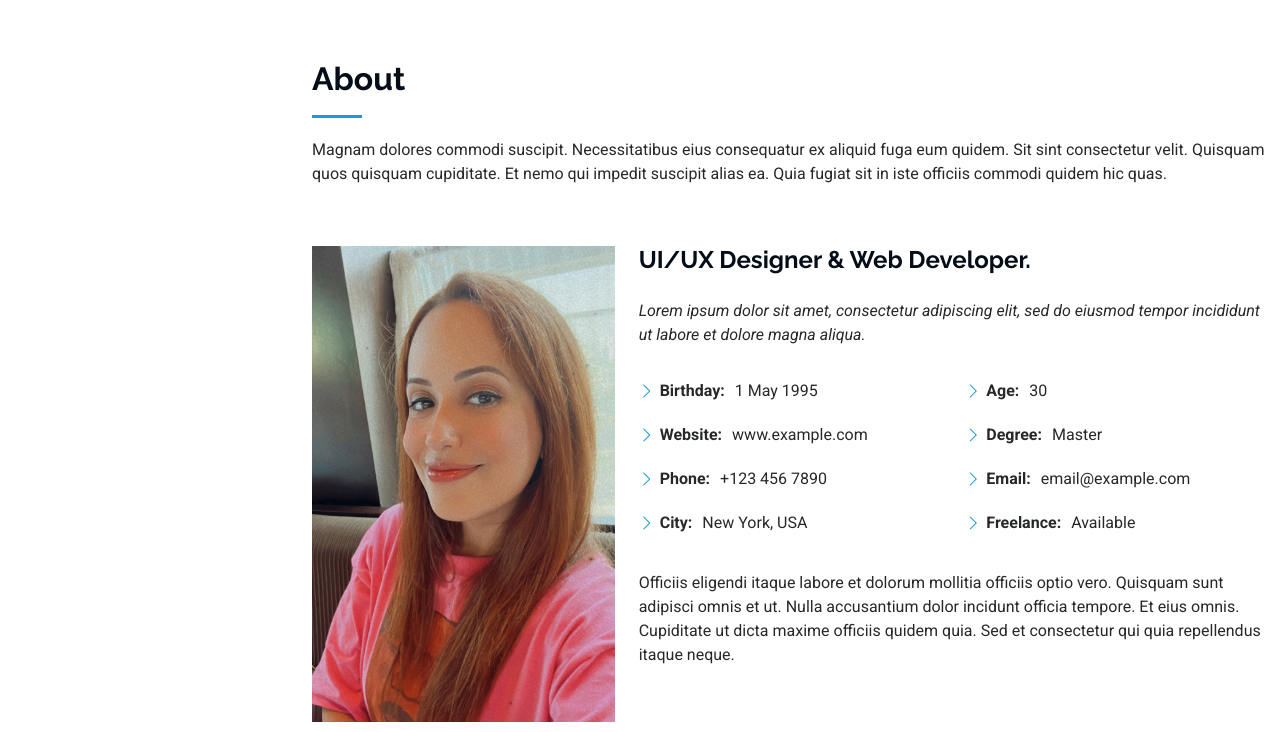
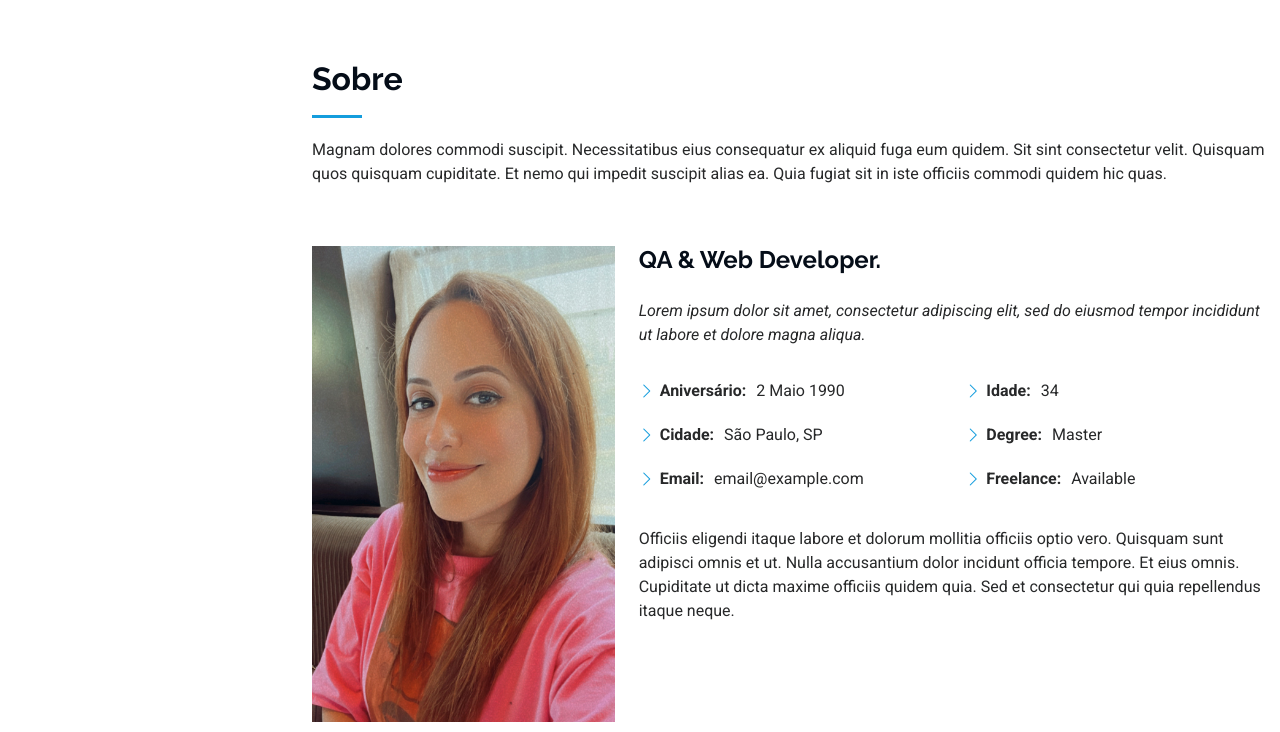
Before and after one commit to Gabee-p/portfolio, a plain HTML site: page index.html in a window 1280 px wide. Shown: the part 800-1532 px from the top of the page. Drawn offline with Linux system fonts and the light colour scheme.

Commit message:
update session-about

```diff
--- a/index.html
+++ b/index.html
@@ -87,7 +87,7 @@
 
       <!-- Section Title -->
       <div class="container section-title" data-aos="fade-up">
-        <h2>About</h2>
+        <h2>Sobre</h2>
         <p>Magnam dolores commodi suscipit. Necessitatibus eius consequatur ex aliquid fuga eum quidem. Sit sint consectetur velit. Quisquam quos quisquam cupiditate. Et nemo qui impedit suscipit alias ea. Quia fugiat sit in iste officiis commodi quidem hic quas.</p>
       </div><!-- End Section Title -->
 
@@ -98,7 +98,7 @@
             <img src="assets/img/my-profile-img.jpg" class="img-fluid" alt="">
           </div>
           <div class="col-lg-8 content">
-            <h2>UI/UX Designer &amp; Web Developer.</h2>
+            <h2>QA &amp; Web Developer.</h2>
             <p class="fst-italic py-3">
               Lorem ipsum dolor sit amet, consectetur adipiscing elit, sed do eiusmod tempor incididunt ut labore et dolore
               magna aliqua.
@@ -106,17 +106,15 @@
             <div class="row">
               <div class="col-lg-6">
                 <ul>
-                  <li><i class="bi bi-chevron-right"></i> <strong>Birthday:</strong> <span>1 May 1995</span></li>
-                  <li><i class="bi bi-chevron-right"></i> <strong>Website:</strong> <span>www.example.com</span></li>
-                  <li><i class="bi bi-chevron-right"></i> <strong>Phone:</strong> <span>+123 456 7890</span></li>
-                  <li><i class="bi bi-chevron-right"></i> <strong>City:</strong> <span>New York, USA</span></li>
+                  <li><i class="bi bi-chevron-right"></i> <strong>Aniversário:</strong> <span>2 Maio 1990</span></li>
+                  <li><i class="bi bi-chevron-right"></i> <strong>Cidade:</strong> <span>São Paulo, SP</span></li>
+                  <li><i class="bi bi-chevron-right"></i> <strong>Email:</strong> <span>email@example.com</span></li>
                 </ul>
               </div>
               <div class="col-lg-6">
                 <ul>
-                  <li><i class="bi bi-chevron-right"></i> <strong>Age:</strong> <span>30</span></li>
+                  <li><i class="bi bi-chevron-right"></i> <strong>Idade:</strong> <span>34</span></li>
                   <li><i class="bi bi-chevron-right"></i> <strong>Degree:</strong> <span>Master</span></li>
-                  <li><i class="bi bi-chevron-right"></i> <strong>Email:</strong> <span>email@example.com</span></li>
                   <li><i class="bi bi-chevron-right"></i> <strong>Freelance:</strong> <span>Available</span></li>
                 </ul>
               </div>
```
